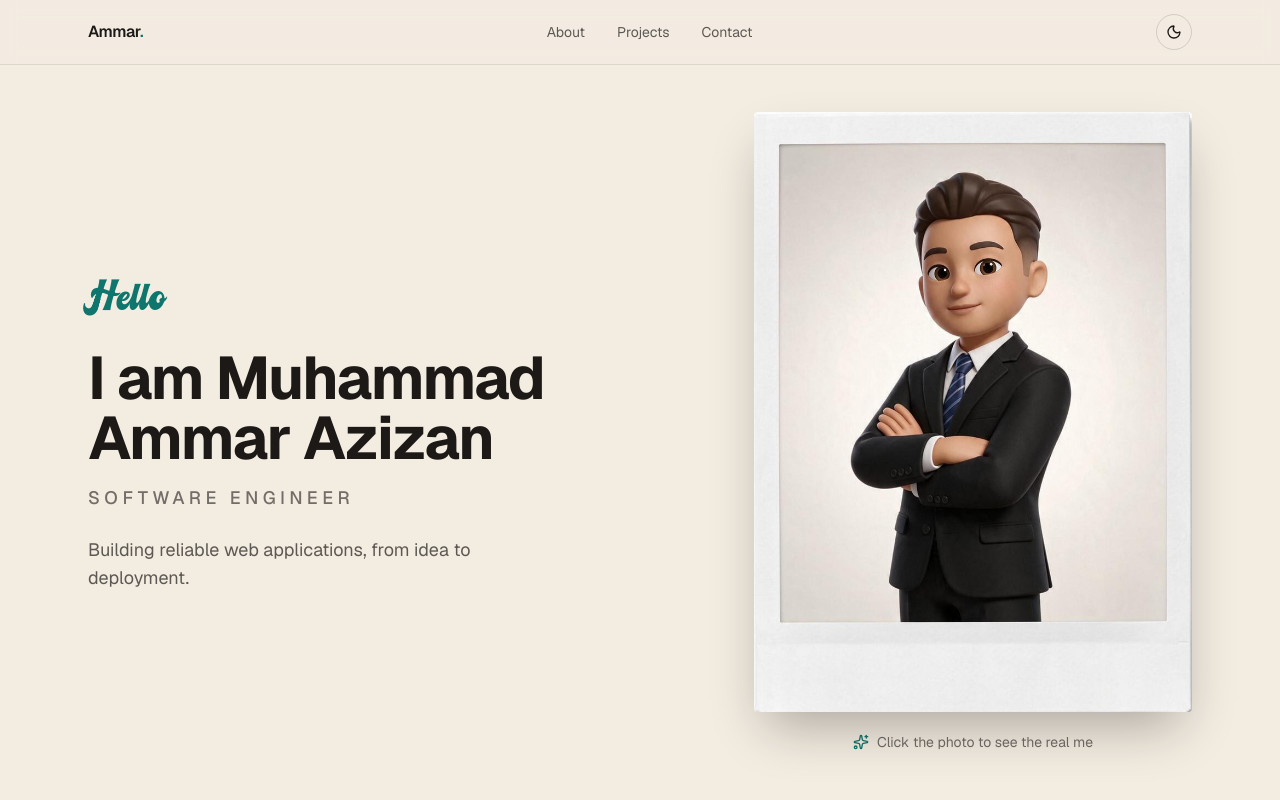
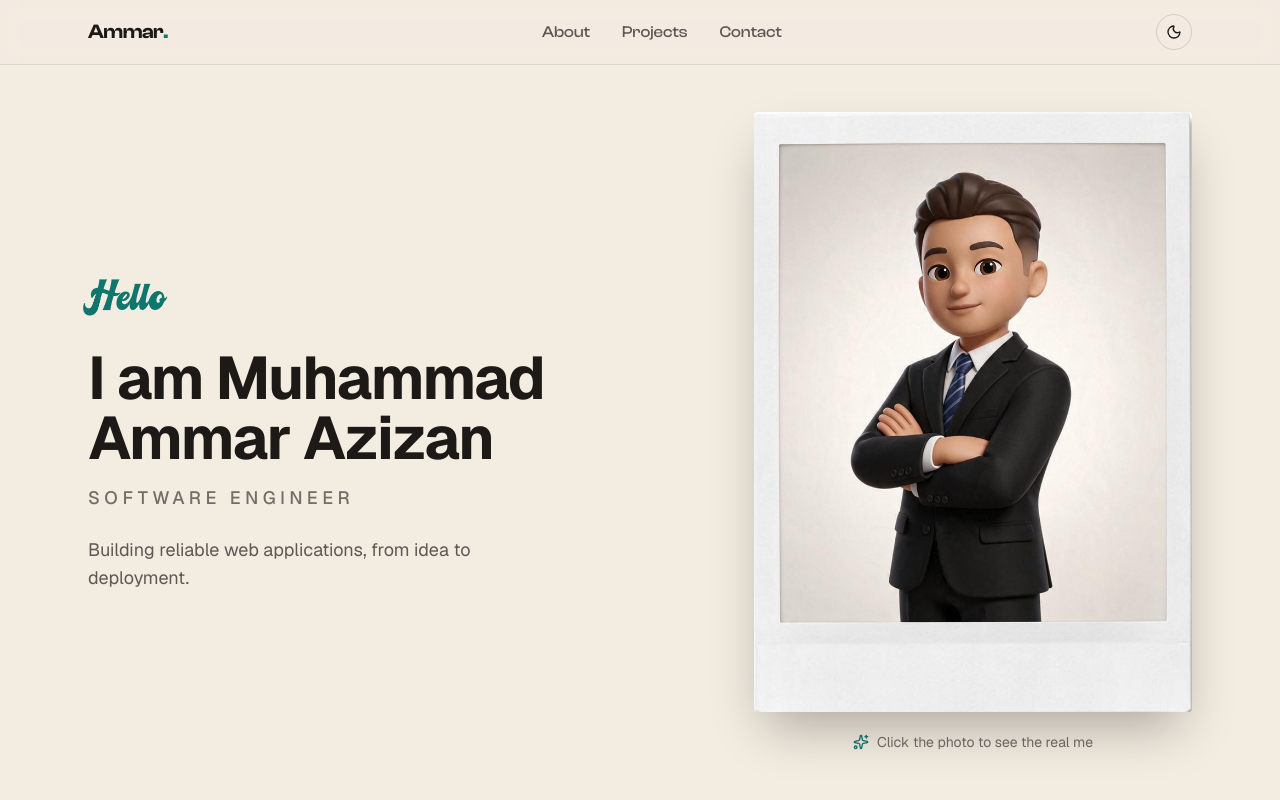
Before and after one commit to muhdammar-azizan/muhdammar-azizan-portfolio, a Next.js app: page / in a window 1280 px wide. Shown: the top 800 px of the page. Built offline with nearby package versions, Linux system fonts and the light colour scheme.

Commit message:
Add Clash Display font and use it in the navbar

```diff
--- a/src/app/globals.css
+++ b/src/app/globals.css
@@ -23,6 +23,7 @@
   --font-sans: var(--font-geist-sans);
   --font-mono: var(--font-geist-mono);
   --font-relieve: var(--font-relieve);
+  --font-clash: var(--font-clash);
 }
 
 body {
--- a/src/app/layout.tsx
+++ b/src/app/layout.tsx
@@ -19,6 +19,15 @@ const geistMono = Geist_Mono({
 const relieve = localFont({
   src: "./fonts/Relieve.ttf",
   variable: "--font-relieve",
+  display: "swap",
+});
+
+// Clash Display variable font (ITF Free Font License: free for personal and commercial use).
+// Use it with the Tailwind class "font-clash".
+const clash = localFont({
+  src: "./fonts/ClashDisplay-Variable.woff2",
+  variable: "--font-clash",
+  weight: "200 700",
   display: "swap",
 });
 
@@ -63,7 +72,7 @@ export default function RootLayout({ children }: LayoutProps<"/">) {
       lang="en"
       data-theme="light"
       suppressHydrationWarning
-      className={`${geistSans.variable} ${geistMono.variable} ${relieve.variable} scroll-smooth antialiased`}
+      className={`${geistSans.variable} ${geistMono.variable} ${relieve.variable} ${clash.variable} scroll-smooth antialiased`}
     >
       <head>
         <script dangerouslySetInnerHTML={{ __html: themeScript }} />
--- a/src/components/Navbar.tsx
+++ b/src/components/Navbar.tsx
@@ -9,15 +9,15 @@ export default function Navbar() {
   const [open, setOpen] = useState(false);
 
   return (
-    <header className="fixed inset-x-0 top-0 z-50 border-b border-foreground/10 bg-background/80 backdrop-blur">
+    <header className="fixed inset-x-0 top-0 z-50 border-b border-foreground/10 bg-background/80 font-clash backdrop-blur">
       <nav className="mx-auto flex h-16 max-w-6xl items-center justify-between px-6">
-        <a href="#top" className="font-semibold tracking-tight">
+        <a href="#top" className="text-xl font-semibold tracking-tight">
           {siteConfig.name.split(" ")[1]}
           <span className="text-accent">.</span>
         </a>
 
         {/* Desktop links */}
-        <ul className="hidden gap-8 text-sm md:flex">
+        <ul className="hidden gap-8 text-base font-medium md:flex">
           {navItems.map((item) => (
             <li key={item.href}>
               <a href={item.href} className="text-foreground/70 transition hover:text-accent">
```
Also changed, not shown: src/app/fonts/ClashDisplay-Variable.woff2 (added).
